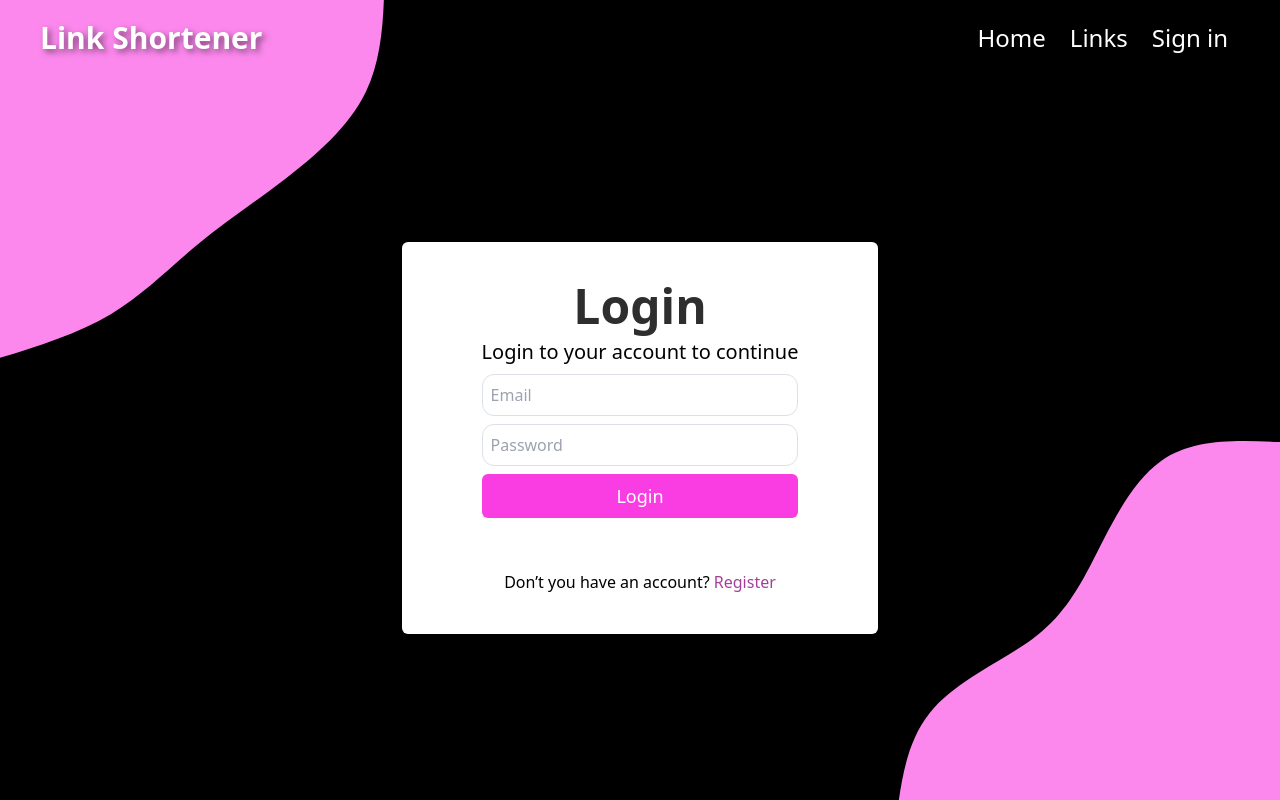
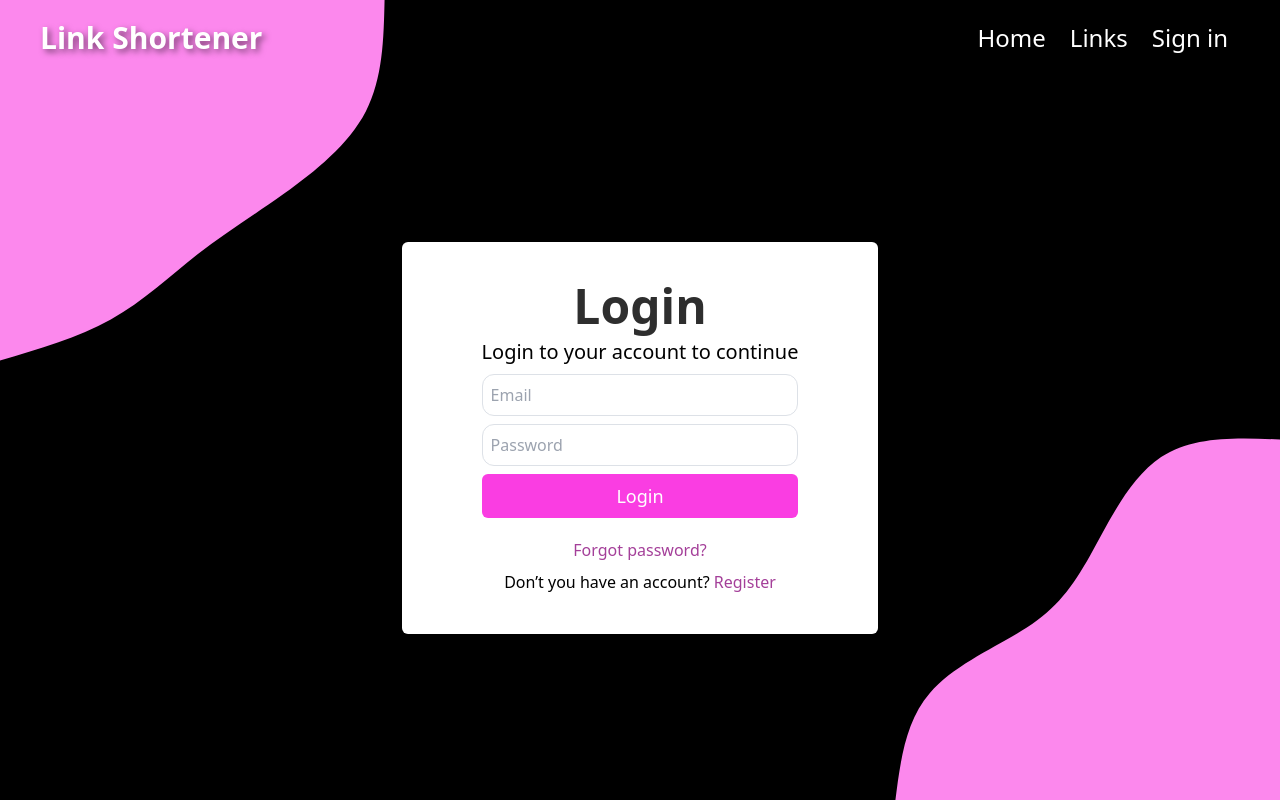
Before and after one commit to AndreyProvozen/link-shortener, a Next.js app: page /login in a window 1280 px wide. Built offline with nearby package versions, Linux system fonts and the light colour scheme.

Commit message:
update design for activation page

```diff
--- a/src/components/Header/Header.tsx
+++ b/src/components/Header/Header.tsx
@@ -18,7 +18,7 @@ const Header: FC<Props> = ({ textBlack, containerClasses = '' }) => {
 
   return (
     <header
-      className={`${textBlack ? 'text-black-900 border-b-2 border-gray-100' : 'text-white-50'} ${containerClasses} py-5`}
+      className={`${textBlack ? 'text-black-900 border-b-2 border-gray-100' : 'text-white-50'} ${containerClasses} z-40 py-5`}
     >
       <div className="container max-w-screen-desktop mx-auto flex justify-between items-center text-xl">
         <Link
--- a/src/containers/ActivationStatusPage/index.tsx
+++ b/src/containers/ActivationStatusPage/index.tsx
@@ -1,21 +1,27 @@
 import { Link } from '@/atoms';
 import React, { FC } from 'react';
 
-// import { Header } from '@/components';
+import { Header } from '@/components';
+import { HeroBackground } from '@/icons';
 
 interface Props {
   isSuccess: boolean;
 }
 
 const ActivationPage: FC<Props> = ({ isSuccess }) => (
-  <div className="min-h-screen flex flex-col justify-between">
-    {/* <Header textBlack containerClasses="px-5" /> */}
-    <div className="text-center flex flex-col items-center gap-2 px-5 pb-20 my-auto">
+  <div className="min-h-screen flex flex-col justify-between relative">
+    <HeroBackground
+      blobsColor={isSuccess ? '#05c148' : '#c1002a'}
+      className="absolute inset-0 w-full h-full z-0"
+      preserveAspectRatio="none"
+    />
+    <Header containerClasses="px-5" />
+    <div className="bg-white-50 text-center flex flex-col items-center gap-2  px-20 py-10 mx-auto rounded-md my-auto z-10">
       <h1 className="text-5xl">{isSuccess ? 'Activation Success' : 'Activation Failed'}</h1>
       <p className="text-xl max-w-80">
         {isSuccess ? 'Your account has been successfully activated' : 'Your account has not been activated'}
       </p>
-      <Link href="/" className="mt-3">
+      <Link variant="button" href="/" className="mt-3">
         Go to Home
       </Link>
     </div>
--- a/src/containers/LoginPage/index.tsx
+++ b/src/containers/LoginPage/index.tsx
@@ -1,8 +1,8 @@
 import React, { FC, useState } from 'react';
 
 import { Button, Link } from '@/atoms';
-import Image from 'next/image';
 import { Header } from '@/components';
+import { HeroBackground } from '@/icons';
 
 const LoginPage: FC = () => {
   const [email, setEmail] = useState('');
@@ -15,17 +15,10 @@ const LoginPage: FC = () => {
   };
 
   return (
-    <div className="min-h-screen flex flex-col justify-between">
-      <Image
-        className="object-cover object-center z-[-1]"
-        alt="Login Background"
-        src="/svg/login-bg.svg"
-        sizes="100vw"
-        priority
-        fill
-      />
+    <div className="min-h-screen flex flex-col justify-between relative">
+      <HeroBackground className="absolute inset-0 w-full h-full z-0" preserveAspectRatio="none" />
       <Header containerClasses="px-5" />
-      <div className="text-center flex flex-col items-center bg-white-50 gap-2 px-20 py-10 my-auto rounded-md mx-auto">
+      <div className="text-center flex flex-col items-center bg-white-50 gap-2 px-20 py-10 my-auto rounded-md mx-auto z-10">
         <h1 className="text-5xl text-black-500 font-bold">Login</h1>
         <p className="text-xl max-w-80">Login to your account to continue</p>
         <form onSubmit={handleOnSubmit} className="flex flex-col gap-2 w-full max-w-80">
@@ -47,7 +40,7 @@ const LoginPage: FC = () => {
             Login
           </Button>
         </form>
-        <Link href="/" className="mt-3">
+        <Link href="/" variant="secondary" className="mt-3">
           Forgot password?
         </Link>
         <div>
--- /dev/null
+++ b/src/icons/HeroBackground.tsx
@@ -0,0 +1,25 @@
+import React, { FC, SVGProps } from 'react';
+
+interface Props extends SVGProps<SVGSVGElement> {
+  blobsColor?: string;
+}
+
+const HeroBackground: FC<Props> = ({ blobsColor = '#FC88ED', ...props }) => (
+  <svg viewBox="0 0 900 600" xmlns="http://www.w3.org/2000/svg" {...props}>
+    <rect x="0" y="0" width="900" height="600" fill="#000" />
+    <g transform="translate(900, 600)">
+      <path
+        d="M-270.4 0C-266.9 -29.3 -263.4 -58.7 -246.3 -80C-229.3 -101.4 -198.8 -114.8 -178 -129.3C-157.2 -143.8 -146.2 -159.3 -133.4 -183.6C-120.6 -208 -106.1 -241.2 -83.6 -257.2C-61 -273.1 -30.5 -271.8 0 -270.4L0 0Z"
+        fill={blobsColor}
+      />
+    </g>
+    <g transform="translate(0, 0)">
+      <path
+        d="M270.4 0C269.8 29.4 269.2 58.8 257.2 83.6C245.1 108.4 221.6 128.5 199.8 145.2C178 161.8 158 174.9 138.7 190.9C119.4 207 100.9 225.9 77.9 239.7C54.9 253.4 27.4 261.9 0 270.4L0 0Z"
+        fill={blobsColor}
+      />
+    </g>
+  </svg>
+);
+
+export default HeroBackground;
--- a/src/icons/index.ts
+++ b/src/icons/index.ts
@@ -3,3 +3,4 @@ export { default as LogOutIcon } from './LogOut';
 export { default as MenuIcon } from './Menu';
 export { default as CloseIcon } from './Close';
 export { default as ChevronIcon } from './Chevron';
+export { default as HeroBackground } from './HeroBackground';
```
